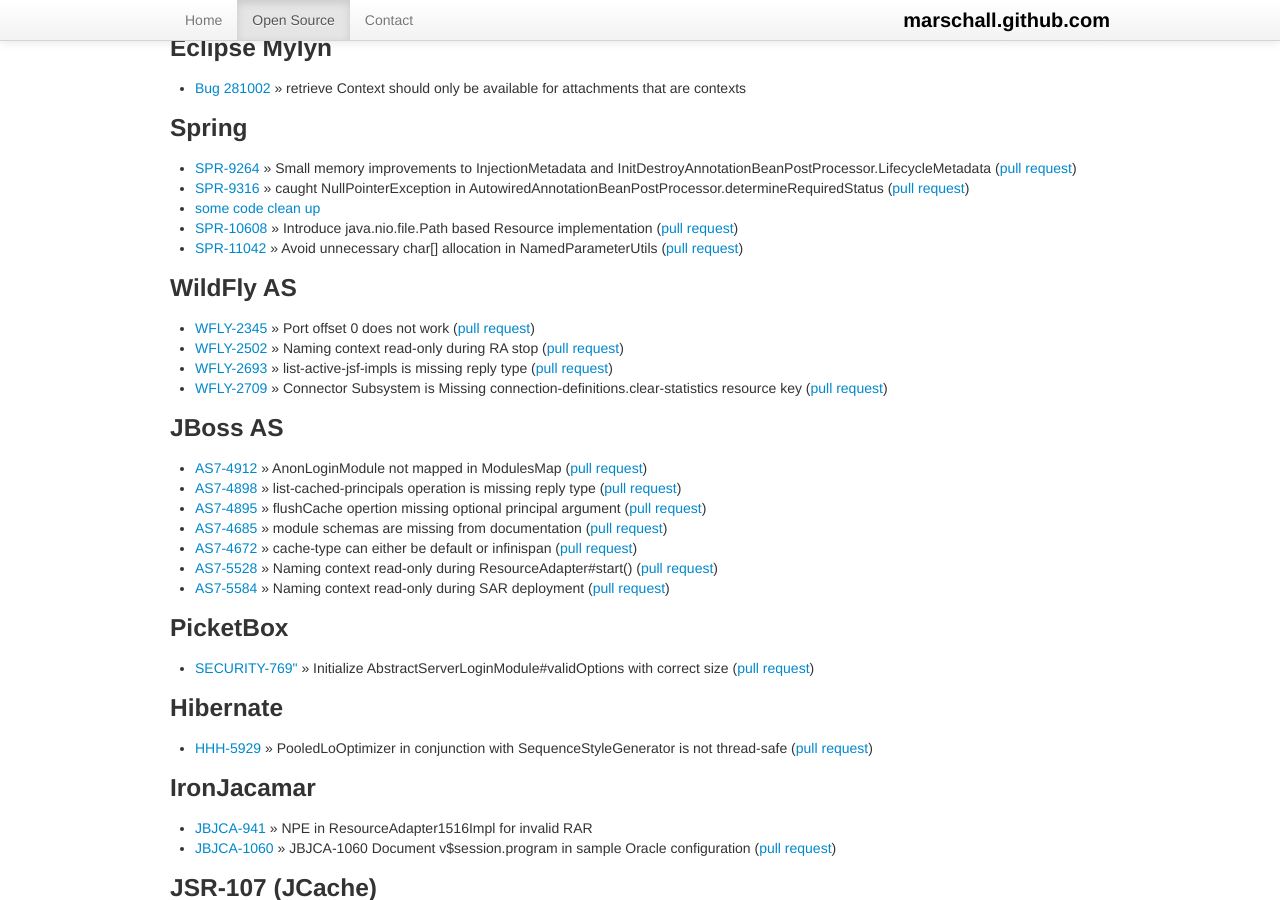
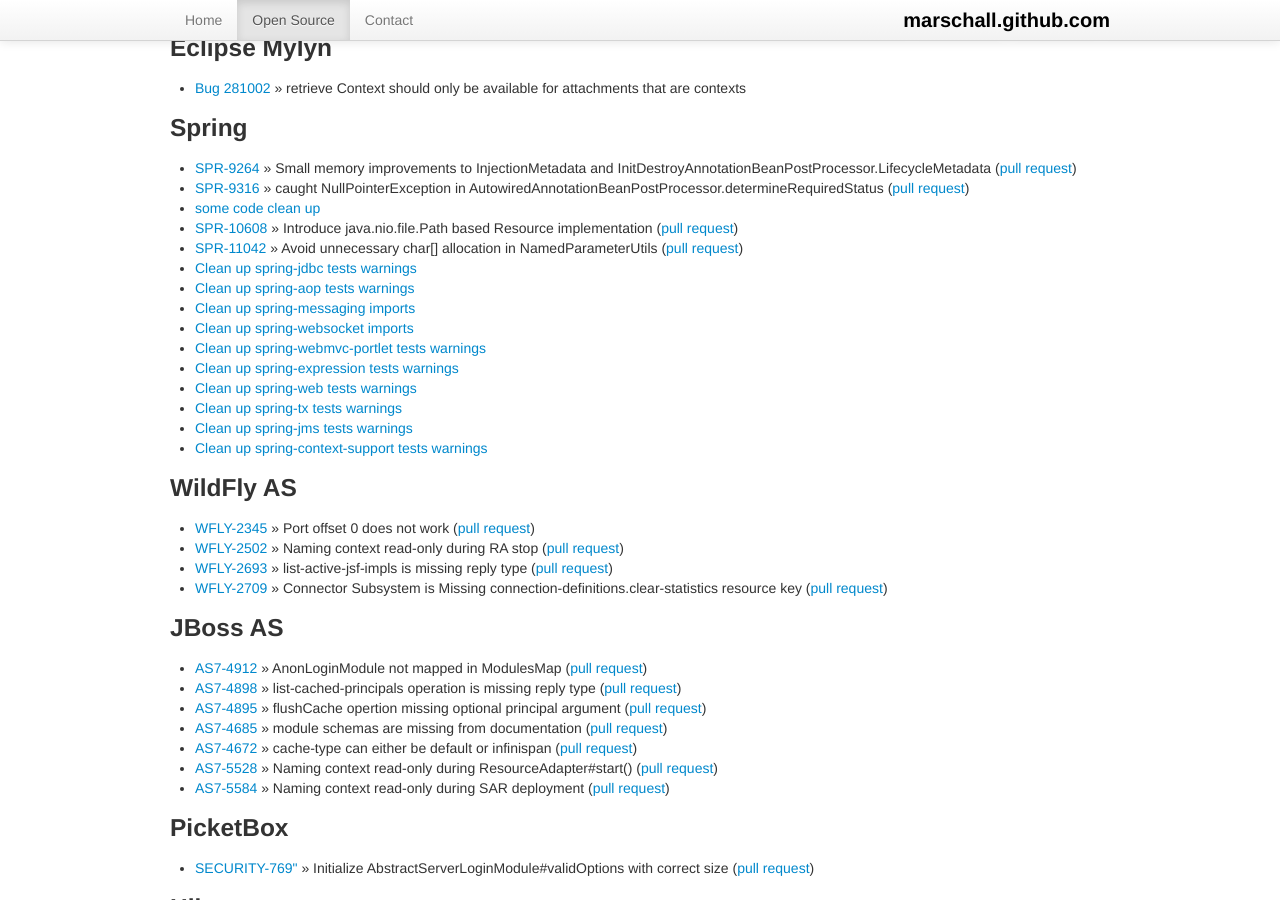
Before and after one commit to marschall/marschall.github.com, a Jekyll site: the page built from open-source.html, in a window 1280 px wide and 900 px high, scrolled down 702 px. Built offline with Jekyll 4.4.1, drawn with Linux system fonts in a browser that asks for light colours.

Commit message:
add spring easter rampage

```diff
--- a/open-source.html
+++ b/open-source.html
@@ -38,6 +38,9 @@
 <ul>
   <li><a href="https://bugs.eclipse.org/bugs/show_bug.cgi?id=281002">Bug 281002</a> &raquo; retrieve Context should only be available for attachments that are contexts</li>
 </ul>
+<!--
+https://bugs.eclipse.org/bugs/show_bug.cgi?id=430903
+-->
 <h3>Spring</h3>
 <ul>
   <li><a href="https://jira.springsource.org/browse/SPR-9264">SPR-9264</a> &raquo;
@@ -48,6 +51,16 @@
 Introduce java.nio.file.Path based Resource implementation (<a href="https://github.com/SpringSource/spring-framework/pull/295">pull request</a>)</li>
  <li><a href="https://jira.springsource.org/browse/SPR-11042">SPR-11042</a> &raquo;
 Avoid unnecessary char[] allocation in NamedParameterUtils (<a href="https://github.com/spring-projects/spring-framework/pull/397">pull request</a>)</li>
+  <li><a href="https://github.com/spring-projects/spring-framework/pull/518">Clean up spring-jdbc tests warnings</a></li>
+  <li><a href="https://github.com/spring-projects/spring-framework/pull/519">Clean up spring-aop tests warnings</a></li>
+  <li><a href="https://github.com/spring-projects/spring-framework/pull/520">Clean up spring-messaging imports</a></li>
+  <li><a href="https://github.com/spring-projects/spring-framework/pull/521">Clean up spring-websocket imports</a></li>
+  <li><a href="https://github.com/spring-projects/spring-framework/pull/522">Clean up spring-webmvc-portlet tests warnings</a></li>
+  <li><a href="https://github.com/spring-projects/spring-framework/pull/523">Clean up spring-expression tests warnings</a></li>
+  <li><a href="https://github.com/spring-projects/spring-framework/pull/524">Clean up spring-web tests warnings</a></li>
+  <li><a href="https://github.com/spring-projects/spring-framework/pull/525">Clean up spring-tx tests warnings</a></li>
+  <li><a href="https://github.com/spring-projects/spring-framework/pull/526">Clean up spring-jms tests warnings</a></li>
+  <li><a href="https://github.com/spring-projects/spring-framework/pull/527">Clean up spring-context-support tests warnings</a></li>
 
 <!--
 https://jira.springsource.org/browse/SPR-10412
```
